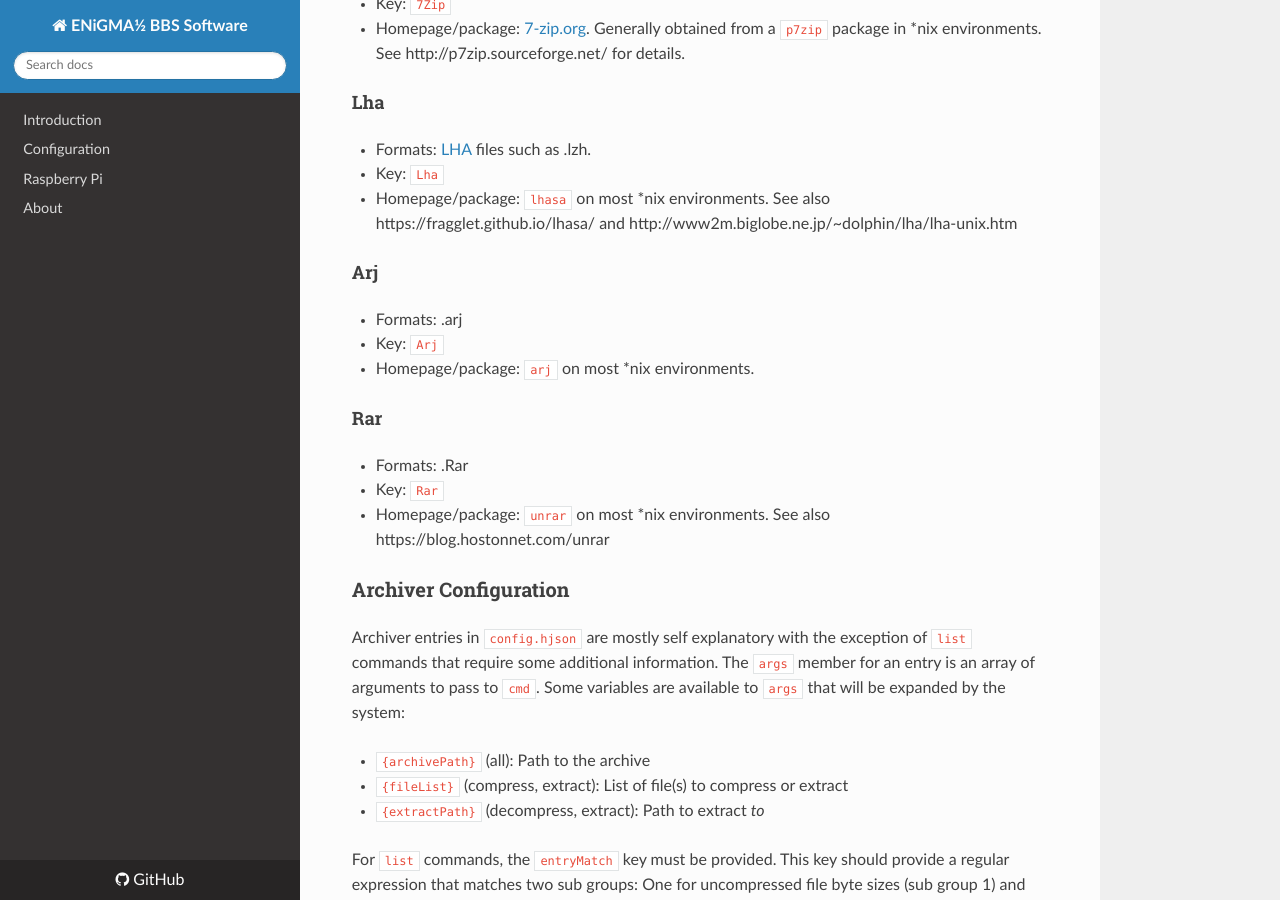
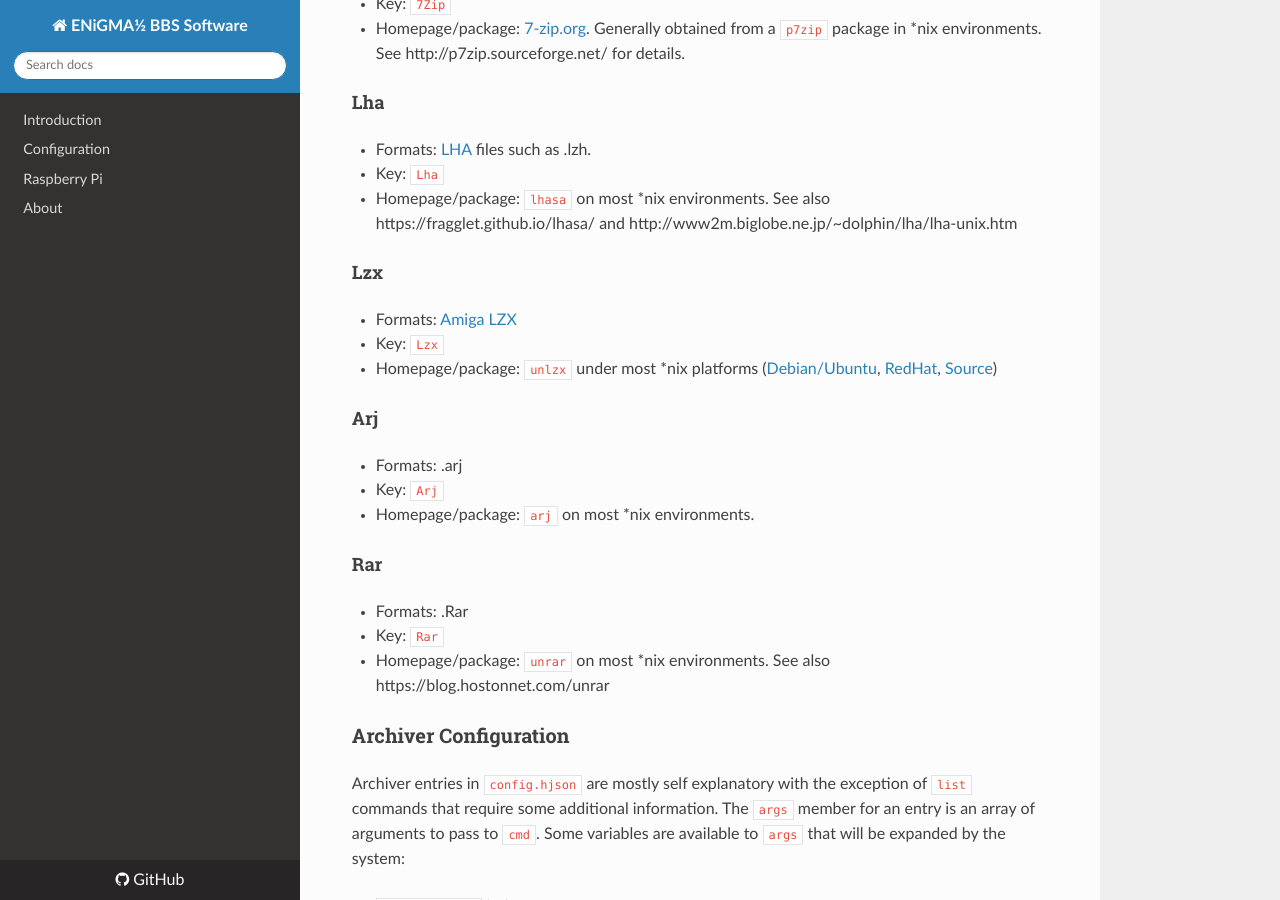
Before and after one commit to NuSkooler/enigma-bbs, an MkDocs documentation site: the page built from docs/configuration/archivers.md, in a window 1280 px wide and 900 px high, scrolled down 578 px. Built offline with MkDocs 1.6.1, drawn with Linux system fonts in a browser that asks for light colours; nearby versions of some CDN libraries; old or Windows-style settings are respelled for this version of MkDocs.

Commit message:
Lzx / unlzx info

```diff
--- a/docs/configuration/archivers.md
+++ b/docs/configuration/archivers.md
@@ -19,6 +19,11 @@ The following archivers are pre-configured in ENiGMA½ as of this writing. Remem
 * Formats: <a href="https://en.wikipedia.org/wiki/LHA_(file_format)">LHA</a> files such as .lzh.
 * Key: `Lha`
 * Homepage/package: `lhasa` on most *nix environments. See also https://fragglet.github.io/lhasa/ and http://www2m.biglobe.ne.jp/~dolphin/lha/lha-unix.htm
+
+#### Lzx
+* Formats: <a href="https://en.wikipedia.org/wiki/LZX_(algorithm)#Amiga_LZX">Amiga LZX</a>
+* Key: `Lzx`
+* Homepage/package: `unlzx` under most *nix platforms ([Debian/Ubuntu](https://launchpad.net/~rzr/+archive/ubuntu/ppa/+build/2486127), [RedHat](https://fedora.pkgs.org/28/rpm-sphere/unlzx-1.1-4.1.x86_64.rpm.html), [Source](http://xavprods.free.fr/lzx/))
 
 #### Arj
 * Formats: .arj
```
Also changed, not shown: 1 other file.
